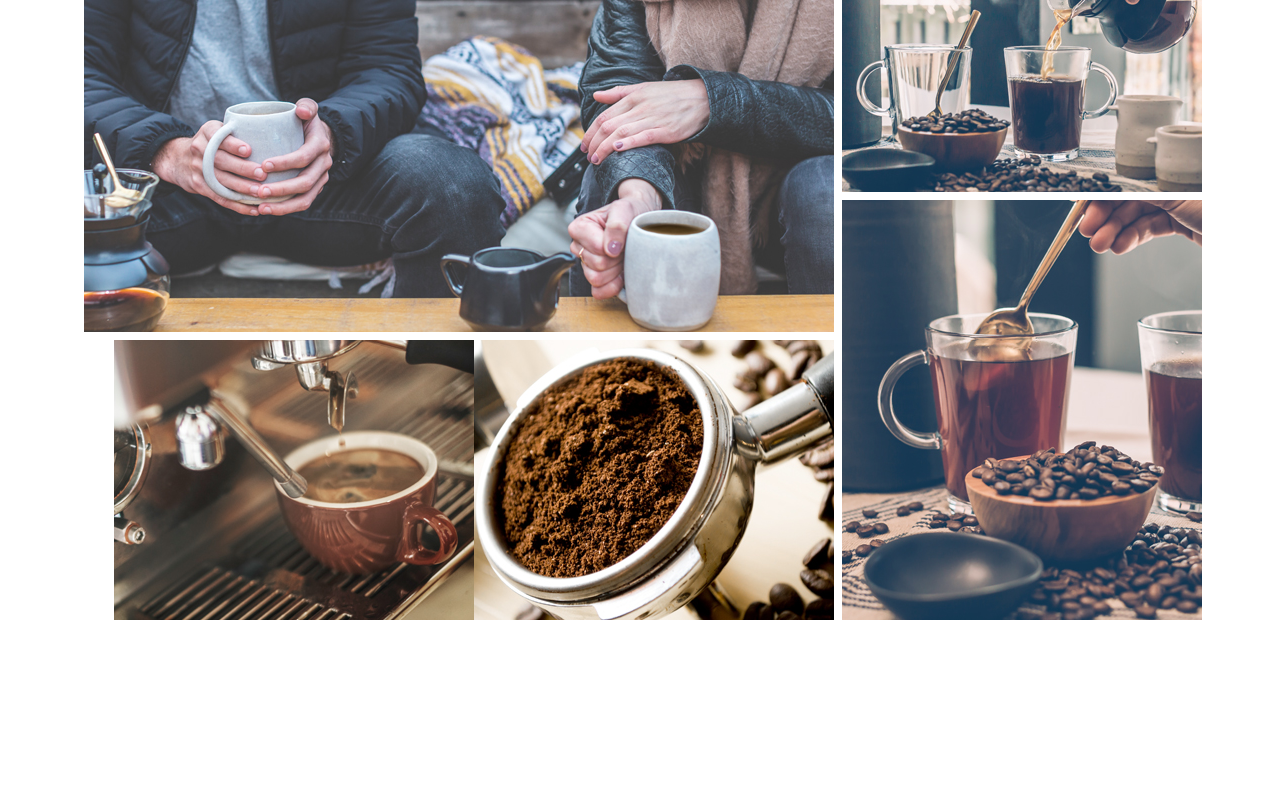
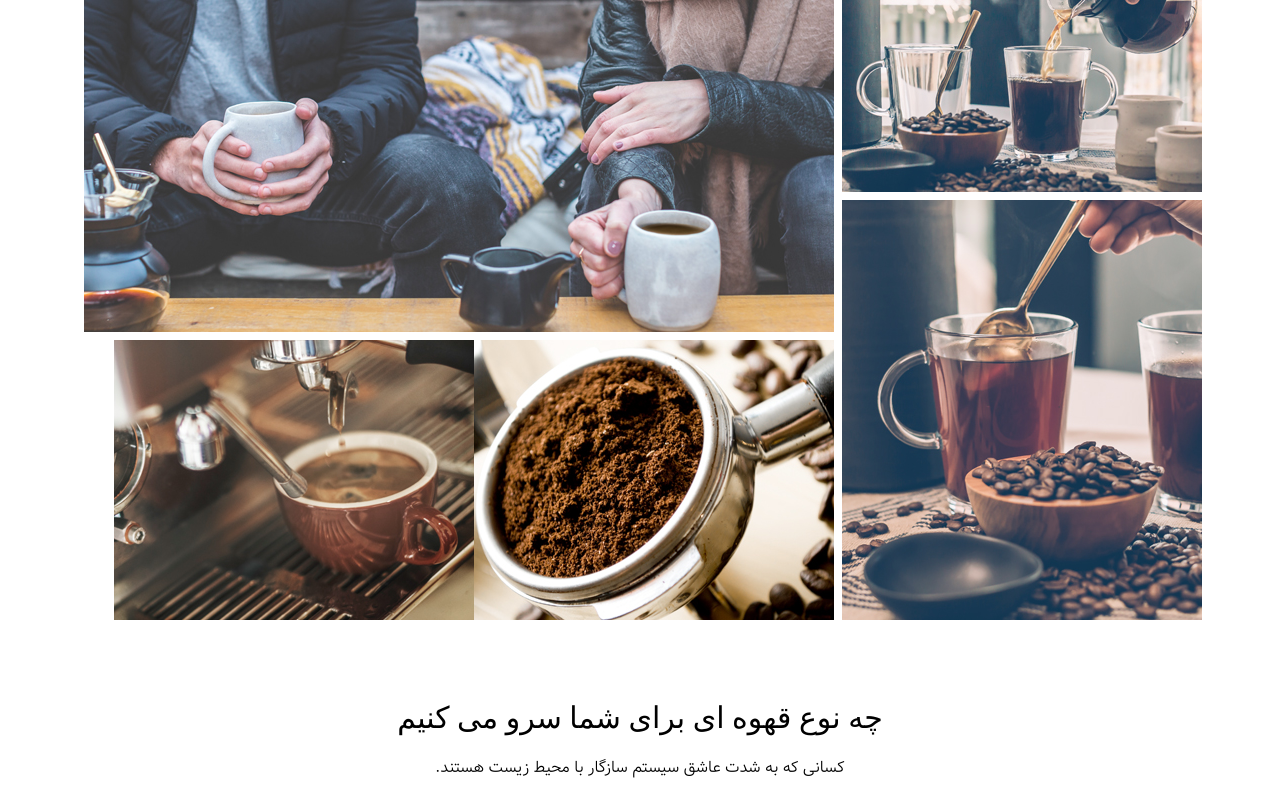
Before and after one commit to mohammadjalizi/Coffi-website, a React (Vite) app in the folder frontend/: page / in a window 1280 px wide. Shown: the part 1652-2452 px from the top of the page. Before the commit the page ends 2352 px from the top, so only its background shows below. Built offline with nearby package versions, Linux system fonts and the light colour scheme; no server answers.

Commit message:
Add file Sseaction2

```diff
--- a/frontend/src/assets/Root.jsx
+++ b/frontend/src/assets/Root.jsx
@@ -3,6 +3,7 @@ import Navbar from './APPbar/Navbar'
 import Header from './Header/Header'
 import Store from './Store/Store'
 import Gallery from './gallery/Gallery'
+import Seaction from './Seaction/Seaction'
 
 const Root = () => {
   return (
@@ -13,6 +14,7 @@ const Root = () => {
 <Header/>
 <Store/>
 <Gallery/>
+<Seaction/>
 </div>
   )
 }
--- /dev/null
+++ b/frontend/src/assets/Seaction/Seaction.jsx
@@ -0,0 +1,23 @@
+import React from 'react'
+
+const Seaction = () => {
+  return (
+    <div>
+
+<div>
+
+            <h1  className=' head   text-3xl text-center '>
+
+
+            چه نوع قهوه ای برای شما سرو می کنیم
+
+            </h1>
+            <p className=' text-center  my-5 '>   کسانی که به شدت عاشق سیستم سازگار با محیط زیست هستند.  </p>
+            </div>
+
+
+    </div>
+  )
+}
+
+export default Seaction
```
Also changed, not shown: frontend/src/assets/imag/b1.jpg (added), frontend/src/assets/imag/b2.jpg (added).
